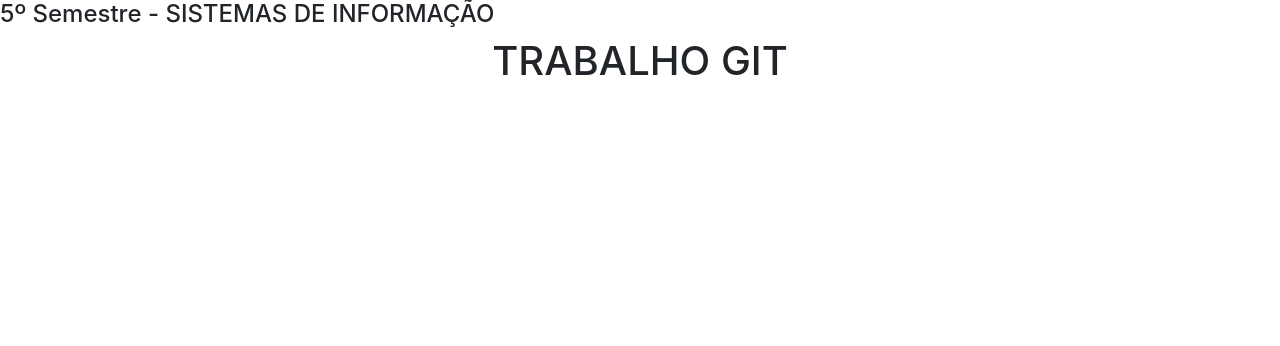
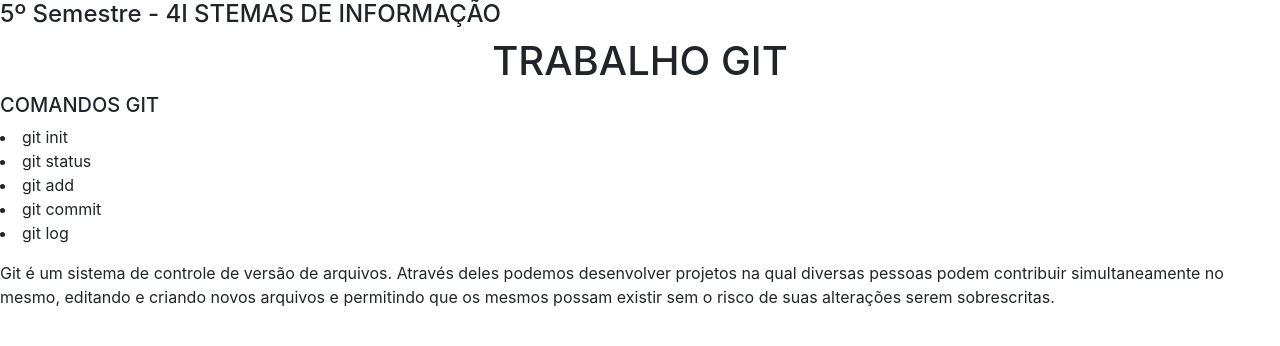
Before and after one commit to wcesarsn/TrabalhosUnifama, a plain HTML site: page Index.html in a window 1280 px wide. Drawn offline with nearby package versions, Linux system fonts and the light colour scheme.

Commit message:
Versão 1 design

```diff
--- a/Index.html
+++ b/Index.html
@@ -8,11 +8,23 @@
 </head>
 <body>
     <div>
-        <h4>5º Semestre - SISTEMAS DE INFORMAÇÃO</h4>
+        <h4>5º Semestre - 4I    STEMAS DE INFORMAÇÃO</h4>
     </div>
     <div>
         <H1 style="text-align: center;">TRABALHO GIT</H1>
     </div>
+    <div>
+        <h5>COMANDOS GIT</h5>
+        <li>git init</li>
+        <li>git status</li>
+        <li>git add</li>
+        <li>git commit</li>
+        <li>git log</li>
+    </div>
+    <p></p>
+    <div>
+        <p>Git é um sistema de controle de versão de arquivos. Através deles podemos desenvolver projetos na qual diversas pessoas podem contribuir simultaneamente no mesmo, editando e criando novos arquivos e permitindo que os mesmos possam existir sem o risco de suas alterações serem sobrescritas.</p>
+    </div>
 
 </body>
 </html>
```
